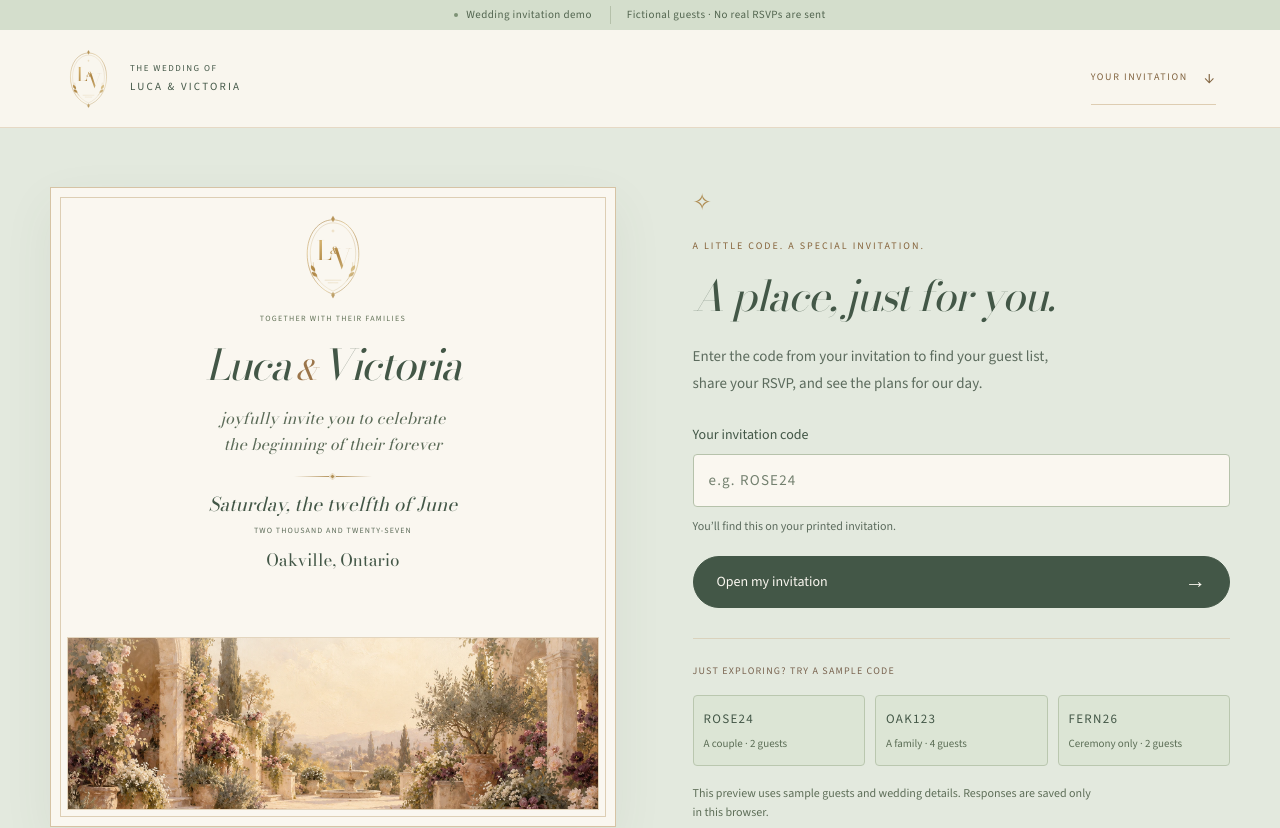
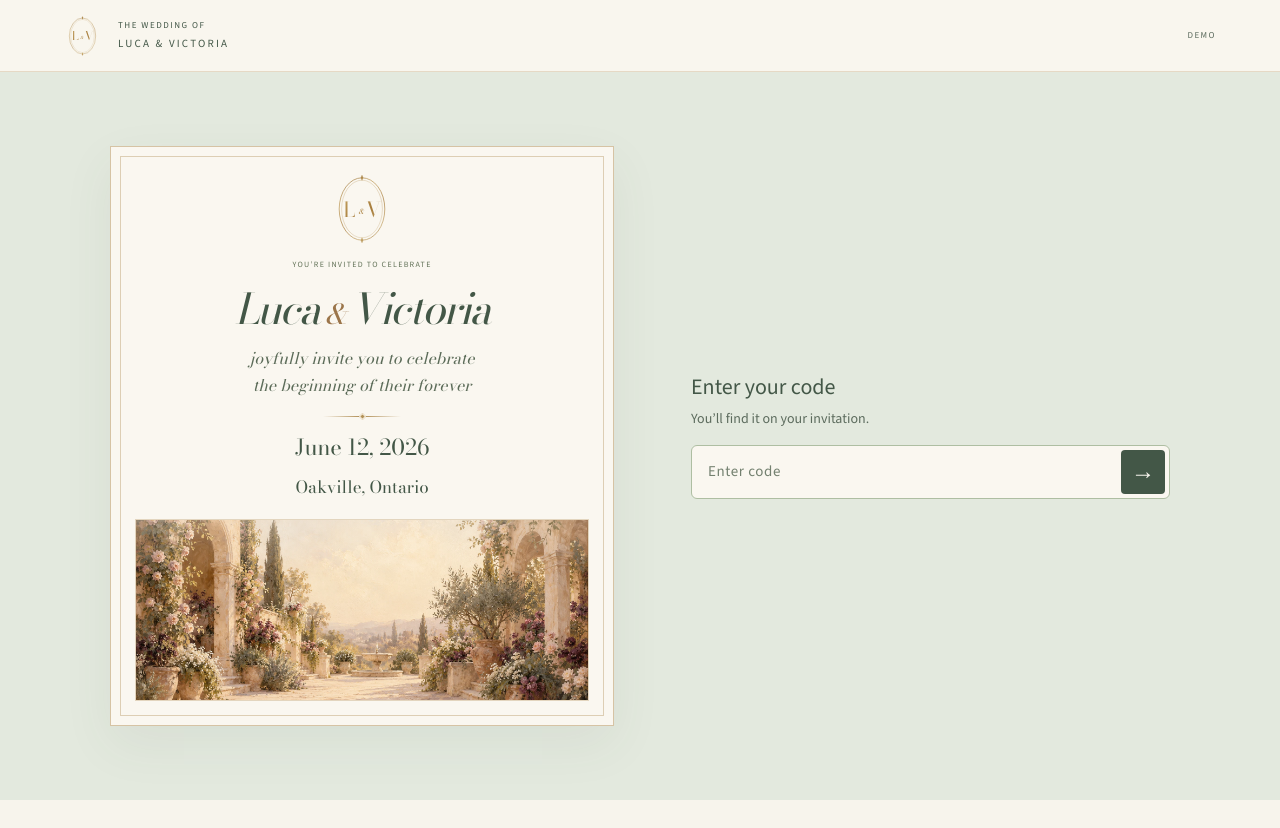
Before and after one commit to karsenwimmer/karsen-sarah-wedding, a Next.js app: page /demo/rsvp in a window 1280 px wide. Shown: the top 828 px of the page. After the commit the page ends 800 px from the top, so only its background shows below. Built offline with nearby package versions, Linux system fonts and the light colour scheme; a web font is replaced by a local one.

Commit message:
Simplify invitation entry screen and refine gold monogram

```diff
--- a/src/app/demo/rsvp/demo-data.ts
+++ b/src/app/demo/rsvp/demo-data.ts
@@ -1,9 +1,9 @@
 // Fictional, public fixtures. Real invitation access must be checked on the server.
 export const demoWedding = {
   names: "Luca & Victoria",
-  date: "Saturday, June 12, 2027",
+  date: "June 12, 2026",
   location: "Oakville, Ontario",
-  deadline: "May 12, 2027",
+  deadline: "May 12, 2026",
   ceremony: { name: "The Garden Chapel", address: "12 Chapel Lane, Oakville, ON", time: "2:00 PM" },
   reception: { name: "Willow House", address: "48 Willow Road, Oakville, ON", time: "4:30 PM" }
 };
--- a/src/app/demo/rsvp/emblem.tsx
+++ b/src/app/demo/rsvp/emblem.tsx
@@ -4,21 +4,18 @@ export function Emblem({ className }: { className?: string }) {
   const gold = `gold-${useId().replace(/:/g, "")}`;
   return <svg className={className} viewBox="0 0 160 190" fill="none" aria-hidden="true">
     <defs><linearGradient id={gold} x1="16" y1="10" x2="142" y2="182" gradientUnits="userSpaceOnUse">
-      <stop stopColor="#8D6836" /><stop offset=".29" stopColor="#D3B16D" />
-      <stop offset=".5" stopColor="#AD8443" /><stop offset=".73" stopColor="#D7BE86" /><stop offset="1" stopColor="#8F6A35" />
+      <stop stopColor="#8D6836" /><stop offset=".3" stopColor="#BE9A58" />
+      <stop offset=".56" stopColor="#A77D3D" /><stop offset=".78" stopColor="#C3A367" /><stop offset="1" stopColor="#8D6836" />
     </linearGradient></defs>
     <g stroke={`url(#${gold})`}>
-      <path d="M80 10C47 10 21 42 21 88C21 134 47 169 80 180C113 169 139 134 139 88C139 42 113 10 80 10Z" strokeWidth="1.4" />
-      <path d="M80 17C51 17 28 47 28 88C28 130 51 161 80 173C109 161 132 130 132 88C132 47 109 17 80 17Z" strokeWidth=".6" />
-      <path d="M80 1L84 8L80 15L76 8Z" fill={`url(#${gold})`} strokeWidth=".5" />
-      <path d="M80 175L84 182L80 189L76 182Z" fill={`url(#${gold})`} strokeWidth=".5" />
-      <path d="M49 149C40 139 35 123 35 107M111 149C120 139 125 123 125 107" strokeWidth=".8" />
-      <path d="M39 128C29 125 29 119 30 114C37 117 40 121 39 128ZM44 140C34 139 32 134 32 129C40 130 44 133 44 140ZM121 128C131 125 131 119 130 114C123 117 120 121 121 128ZM116 140C126 139 128 134 128 129C120 130 116 133 116 140Z" fill={`url(#${gold})`} strokeWidth=".3" />
-      <path d="M61 148H99M68 154H92M80 32V39M76.5 35.5H83.5" strokeWidth=".7" />
+      <ellipse cx="80" cy="95" rx="57" ry="78" strokeWidth="1.8" />
+      <ellipse cx="80" cy="95" rx="51" ry="72" strokeWidth=".7" />
+      <path d="M80 10L83 17L80 24L77 17Z M80 166L83 173L80 180L77 173Z" fill={`url(#${gold})`} strokeWidth=".5" />
     </g>
     <g fill={`url(#${gold})`} fontFamily="var(--font-invite-display), Didot, serif" fontWeight="400">
-      <text x="42" y="101" fontSize="61">L</text><text x="77" y="123" fontSize="64">V</text>
-      <text x="72" y="87" fontSize="23" fontStyle="italic">&</text>
+      <text x="48" y="114" textAnchor="middle" fontSize="52">L</text>
+      <text x="109" y="114" textAnchor="middle" fontSize="52">V</text>
+      <text x="78" y="107" textAnchor="middle" fontSize="18" fontStyle="italic">&</text>
     </g>
   </svg>;
 }
--- a/src/app/demo/rsvp/rsvp-demo.tsx
+++ b/src/app/demo/rsvp/rsvp-demo.tsx
@@ -28,7 +28,7 @@ export function RsvpDemo() {
     event.preventDefault();
     const found = findInvitation(code);
     if (!found) {
-      setCodeError("We couldn’t find that invitation. Try one of the sample codes below.");
+      setCodeError("We couldn’t find that invitation. Please check the code on your invite and try again.");
       codeInput.current?.focus();
       return;
     }
@@ -98,12 +98,12 @@ export function RsvpDemo() {
 
   const attending = answers.filter((answer) => answer.attendance === "yes").length;
 
-  return <div className={s.root}>
+  return <div className={`${s.root} ${!invite ? s.entryRoot : ""}`}>
     <a className={s.skip} href="#demo-main">Skip to invitation</a>
-    <div className={s.demoBar}><span className={s.demoDot} />Wedding invitation demo<span className={s.demoBarDetail}>Fictional guests · No real RSVPs are sent</span></div>
+    {invite && <div className={s.demoBar}><span className={s.demoDot} />Wedding invitation demo<span className={s.demoBarDetail}>Fictional guests · No real RSVPs are sent</span></div>}
     <header className={s.header}>
       <a href="/demo/rsvp" className={s.brand} aria-label="Luca and Victoria invitation demo"><Emblem className={s.brandMark} /><span>THE WEDDING OF<br /><strong>LUCA & VICTORIA</strong></span></a>
-      {invite ? <nav aria-label="Invitation navigation"><a href="#rsvp">Your RSVP</a><a href="#details">The details</a><button type="button" onClick={switchInvitation}>Change invitation ↗</button></nav> : <a className={s.headerDate} href="#invitation-entry">YOUR INVITATION <span aria-hidden="true">↓</span></a>}
+      {invite ? <nav aria-label="Invitation navigation"><a href="#rsvp">Your RSVP</a><a href="#details">The details</a><button type="button" onClick={switchInvitation}>Change invitation ↗</button></nav> : <span className={s.demoBadge} aria-label="Demonstration only. No real RSVPs are sent.">DEMO</span>}
     </header>
 
     <main id="demo-main" className={s.main}>
@@ -117,31 +117,26 @@ export function RsvpDemo() {
             </div>
             <div className={s.paperContent}>
               <Emblem className={s.heroEmblem} />
-              <p className={s.eyebrow}>TOGETHER WITH THEIR FAMILIES</p>
+              <p className={s.eyebrow}>YOU’RE INVITED TO CELEBRATE</p>
               <h1>Luca <span>&</span> Victoria</h1>
               <p className={s.paperMessage}>joyfully invite you to celebrate<br />the beginning of their forever</p>
               <div className={s.paperRule} />
-              <p className={s.paperDate}>Saturday, the twelfth of June</p>
-              <p className={s.paperYear}>TWO THOUSAND AND TWENTY-SEVEN</p>
+              <p className={s.paperDate}>{wedding.date}</p>
               <p className={s.paperLocation}>Oakville, Ontario</p>
             </div>
           </section>
           <section id="invitation-entry" className={s.entryForm} aria-labelledby="entry-title">
-            <div className={s.flourish} aria-hidden="true">✧</div>
-            <p className={s.eyebrow}>A LITTLE CODE. A SPECIAL INVITATION.</p>
-            <h2 id="entry-title">A place, just for you.</h2>
-            <p className={s.intro}>Enter the code from your invitation to find your guest list, share your RSVP, and see the plans for our day.</p>
+            <h2 id="entry-title"><label htmlFor="invitation-code">Enter your code</label></h2>
+            <p id="code-help" className={s.codeExplanation}>You’ll find it on your invitation.</p>
             <form onSubmit={openInvitation}>
-              <label className={s.field} htmlFor="invitation-code">Your invitation code</label>
-              <input ref={codeInput} id="invitation-code" className={s.codeInput} value={code} onChange={(event) => { setCode(event.target.value); setCodeError(""); }} autoCapitalize="characters" autoCorrect="off" autoComplete="off" spellCheck={false} maxLength={24} placeholder="e.g. ROSE24" aria-invalid={Boolean(codeError)} aria-describedby={codeError ? "code-error" : "code-help"} required />
-              {codeError ? <p id="code-error" className={s.error} role="alert">{codeError}</p> : <p id="code-help" className={s.fieldHint}>You’ll find this on your printed invitation.</p>}
-              <button className={s.primary} type="submit">Open my invitation <span aria-hidden="true">→</span></button>
+              <div className={s.codeBar}>
+                <input ref={codeInput} id="invitation-code" className={s.codeInput} value={code} onChange={(event) => { setCode(event.target.value); setCodeError(""); }} autoCapitalize="characters" autoCorrect="off" autoComplete="off" spellCheck={false} maxLength={24} placeholder="Enter code" aria-invalid={Boolean(codeError)} aria-describedby={codeError ? "code-help code-error" : "code-help"} required />
+                <button className={s.codeSubmit} type="submit" aria-label="Open my invitation"><span aria-hidden="true">→</span></button>
+              </div>
+              {codeError && <p id="code-error" className={s.error} role="alert">{codeError}</p>}
             </form>
-            <div className={s.samples}><p>JUST EXPLORING? TRY A SAMPLE CODE</p><div className={s.sampleGrid}>{demoInvitations.map((sample) => <button key={sample.code} type="button" onClick={() => { setCode(sample.code); setCodeError(""); codeInput.current?.focus(); }}><strong>{sample.code}</strong><span>{sample.label} · {sample.guests.length} guests</span></button>)}</div></div>
-            <p className={s.demoHint}>This preview uses sample guests and wedding details. Responses are saved only in this browser.</p>
           </section>
         </div>
-        <div className={s.entryFoot}><span>ONE BEAUTIFUL DAY</span><span>YOUR PEOPLE. YOUR INVITATION. YOUR CELEBRATION.</span><span>LUCA & VICTORIA · 2027</span></div>
       </> : <>
         <section className={s.welcome}>
           <div className={s.welcomePainting} aria-hidden="true" />
@@ -205,6 +200,6 @@ export function RsvpDemo() {
         </section>
       </>}
     </main>
-    <footer className={s.footer}><span>WITH LOVE, LUCA & VICTORIA</span><span>A sample invitation, made for a real celebration.</span><span>DEMONSTRATION ONLY</span></footer>
+    {invite && <footer className={s.footer}><span>WITH LOVE, LUCA & VICTORIA</span><span>A sample invitation, made for a real celebration.</span><span>DEMONSTRATION ONLY</span></footer>}
   </div>;
 }
--- a/src/app/demo/rsvp/rsvp.module.css
+++ b/src/app/demo/rsvp/rsvp.module.css
@@ -226,4 +226,49 @@
   .attendance { grid-template-columns: 1fr; }
   .responsePanel { padding-inline: 17px; }
 }
+.entryRoot { min-height: 100svh; display: flex; flex-direction: column; }
+.entryRoot .header { min-height: 72px; padding-block: 9px; }
+.entryRoot .brandMark { width: 37px; height: 46px; }
+.demoBadge { font-size: 9px; letter-spacing: .16em; color: #5c6b5d; }
+.entryRoot .main { flex: 1; min-height: 0; display: flex; align-items: center; justify-content: center; }
+.entryRoot .entry { width: min(1060px, calc(100% - 80px)); padding: 20px 0; gap: clamp(40px, 6vw, 85px); }
+.entryRoot .invitationArt { display: flex; flex-direction: column; align-items: center; gap: 18px; min-height: clamp(370px, calc(100svh - 120px), 580px); padding: 24px; }
+.entryRoot .paperContent { flex: 0 0 auto; }
+.entryRoot .paintingPanel { position: relative; order: 2; flex: 1; width: 100%; min-height: 135px; height: auto; left: auto; right: auto; bottom: auto; }
+.entryRoot .heroEmblem { width: 64px; height: 76px; margin-bottom: 11px; }
+.entryRoot .paperContent h1 { margin-block: 10px; }
+.entryRoot .paperDate { font-style: normal; font-size: 22px; }
+.entryRoot .entryForm { padding: 0; }
+.entryRoot .entryForm h2 { font-family: var(--font-body), Arial, sans-serif; font-size: 22px; font-style: normal; font-weight: 500; line-height: 1.4; letter-spacing: 0; margin: 0 0 4px; }
+.codeExplanation { margin: 0 0 14px !important; color: var(--demo-muted); font-size: 14px; line-height: 1.6; }
+.codeBar { display: flex; align-items: center; gap: 5px; padding: 4px; background: var(--paper); border: 1px solid #aebea2; border-radius: 6px; }
+.codeBar:focus-within { outline: 2px solid #587051; outline-offset: 3px; }
+.root .codeBar input { flex: 1; min-width: 0; min-height: 44px; margin: 0; padding: 8px 12px; border: 0; background: transparent; border-radius: 0; font-size: 16px; }
+.root .codeBar input:focus-visible { outline: none; }
+.root .codeBar input::placeholder { font-size: 15px; letter-spacing: .04em; }
+.codeSubmit { flex-shrink: 0; display: grid; place-items: center; width: 44px; height: 44px; border: 0; border-radius: 4px; background: #435747; color: #faf7f0; font-size: 24px !important; line-height: 1; }
+.codeSubmit:hover { background: #314633; }
+.entryRoot .error { font-size: 12px; line-height: 1.5; }
+@media (max-width: 760px) {
+  .entryRoot .header { min-height: 58px; padding: 7px 18px; }
+  .entryRoot .brandMark { width: 31px; height: 39px; }
+  .entryRoot .brand { gap: 10px; }
+  .entryRoot .entry { width: min(410px, calc(100% - 36px)); padding: 14px 0; gap: 18px; }
+  .entryRoot .invitationArt { min-height: clamp(290px, calc(100svh - 245px), 385px); gap: 12px; padding: 16px; }
+  .entryRoot .paintingPanel { min-height: 110px; }
+  .entryRoot .heroEmblem { width: 49px; height: 58px; margin-bottom: 8px; }
+  .entryRoot .paperContent h1 { font-size: clamp(29px, 8.4vw, 36px); margin: 7px 0; }
+  .entryRoot .paperRule { margin: 7px 0 10px; }
+  .entryRoot .paperDate { font-size: 19px; }
+  .entryRoot .entryForm { padding: 0 2px; }
+  .entryRoot .entryForm h2 { font-size: 20px; }
+  .codeExplanation { font-size: 13px; margin-bottom: 12px !important; }
+}
+@media (max-width: 760px) and (max-height: 600px) {
+  .entryRoot .entry { gap: 14px; padding: 10px 0; }
+  .entryRoot .invitationArt { gap: 10px; padding: 13px; }
+  .entryRoot .heroEmblem { width: 41px; height: 49px; margin-bottom: 6px; }
+  .entryRoot .paperContent > .eyebrow { font-size: 6px; }
+  .entryRoot .paperContent h1 { font-size: 29px; margin: 6px 0; }
+}
 @media (prefers-reduced-motion: reduce) { .root *, .root *::before, .root *::after { scroll-behavior: auto; transition: none; } }
```
Also changed, not shown: 2 other files (tests, documents, lock files or other folders).
